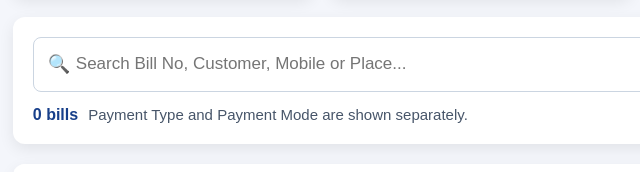
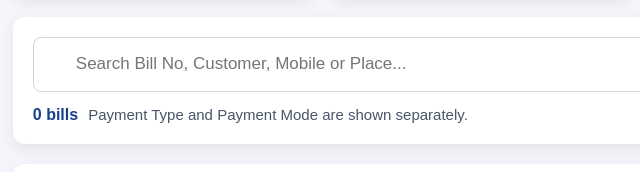
Before and after one commit to akashsaravanan-2006/wood-shop, a website: page html/history.html in a window 1280 px wide. Shown: the part 284-456 px from the top of the page, 0-640 px from the left. Drawn offline with Linux system fonts and the light colour scheme; no server answers.

Commit message:
Update history.html

```diff
--- a/html/history.html
+++ b/html/history.html
@@ -180,9 +180,6 @@
 
                 <div class="search-box">
 
-                    <span class="search-icon">
-                        🔍
-                    </span>
 
                     <input
                         type="text"
```
